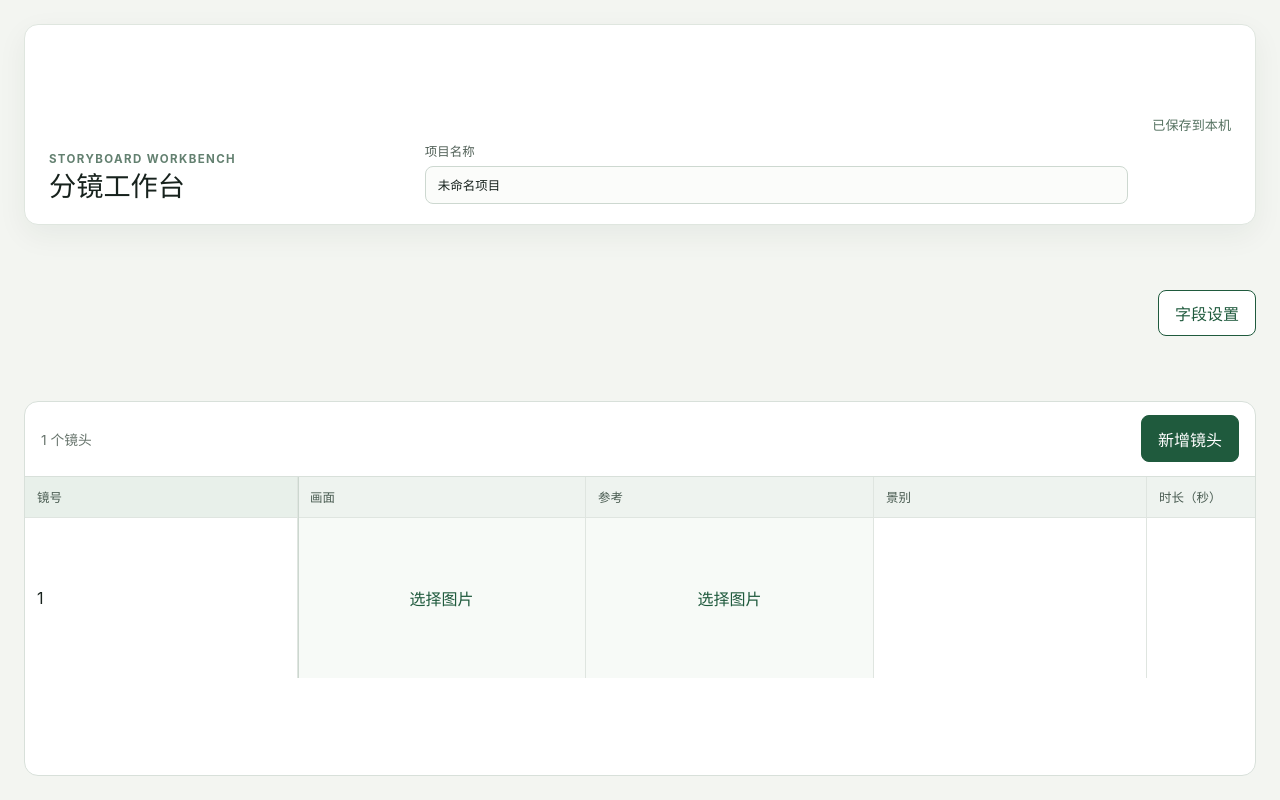
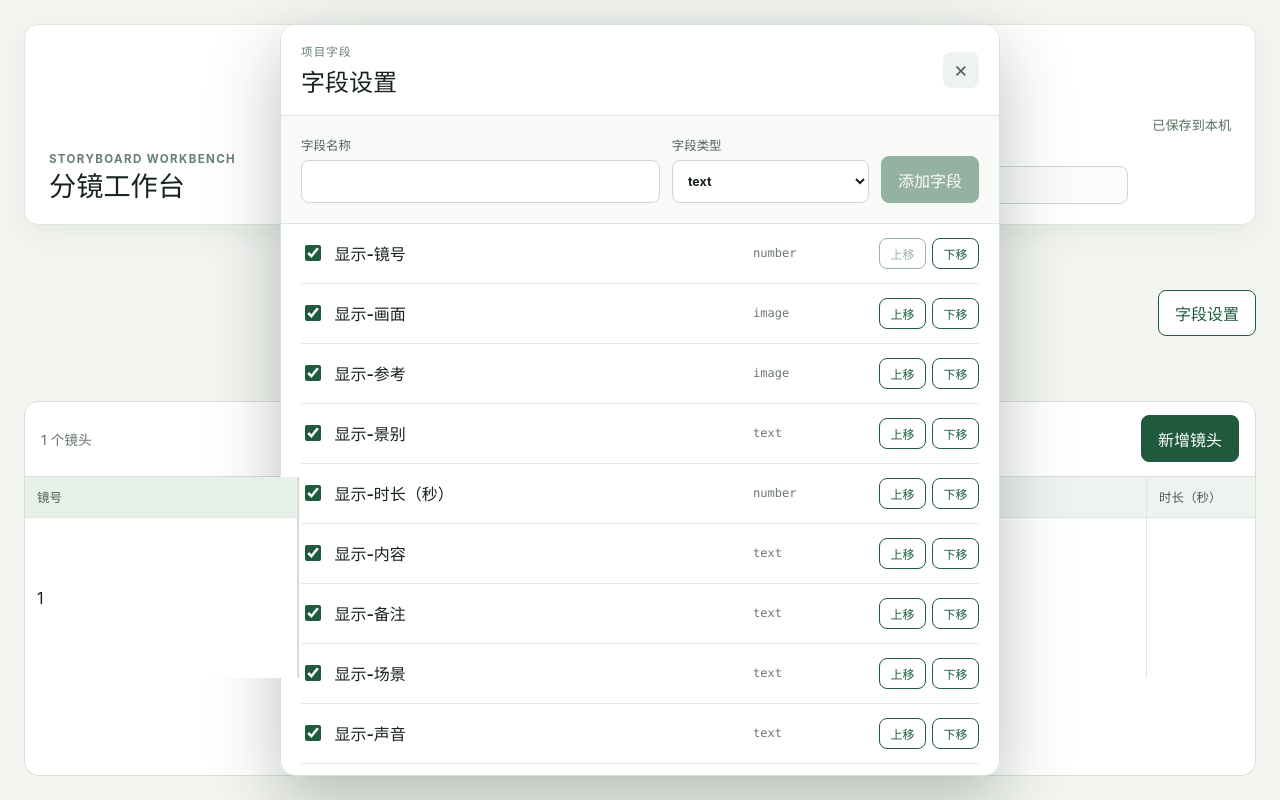
Before and after one commit to 547652023-rgb/fenjing, a React (Vite) app: page / in a window 1280 px wide. Both pictures are taken after a click on the button "字段设置". Built offline with nearby package versions, Linux system fonts and the light colour scheme.

Commit message:
feat: customize storyboard fields

```diff
--- a/src/App.tsx
+++ b/src/App.tsx
@@ -1,4 +1,5 @@
 import { useState } from "react";
+import { FieldSettings } from "./components/FieldSettings";
 import { ProjectHeader } from "./components/ProjectHeader";
 import { StoryboardTable } from "./components/StoryboardTable";
 import { createProject, type StoryboardProject } from "./domain/storyboard";
@@ -8,6 +9,7 @@ export function App() {
   const [project, setProject] = useState<StoryboardProject>(() =>
     loadProject() ?? createProject(),
   );
+  const [showFieldSettings, setShowFieldSettings] = useState(false);
 
   function updateProject(nextProject: StoryboardProject) {
     setProject(nextProject);
@@ -22,9 +24,18 @@ export function App() {
     <main className="workbench-shell">
       <ProjectHeader title={project.title} onTitleChange={updateTitle} />
       <div className="workbench-actions">
-        <button type="button">字段设置</button>
+        <button onClick={() => setShowFieldSettings(true)} type="button">
+          字段设置
+        </button>
       </div>
       <StoryboardTable project={project} onChange={updateProject} />
+      {showFieldSettings ? (
+        <FieldSettings
+          onChange={updateProject}
+          onClose={() => setShowFieldSettings(false)}
+          project={project}
+        />
+      ) : null}
     </main>
   );
 }
--- /dev/null
+++ b/src/components/FieldSettings.tsx
@@ -0,0 +1,157 @@
+import { useState, type FormEvent } from "react";
+import {
+  addField,
+  moveField,
+  toggleFieldVisibility,
+  type CustomFieldType,
+  type StoryboardProject,
+} from "../domain/storyboard";
+
+type FieldSettingsProps = {
+  project: StoryboardProject;
+  onChange: (project: StoryboardProject) => void;
+  onClose: () => void;
+};
+
+const CUSTOM_FIELD_TYPES: CustomFieldType[] = [
+  "text",
+  "number",
+  "date",
+  "singleSelect",
+  "multiSelect",
+  "person",
+];
+
+export function FieldSettings({ project, onChange, onClose }: FieldSettingsProps) {
+  const [fieldName, setFieldName] = useState("");
+  const [fieldType, setFieldType] = useState<CustomFieldType>("text");
+  const [error, setError] = useState("");
+  const orderedFields = [...project.fields].sort((left, right) => left.order - right.order);
+
+  function handleAddField(event: FormEvent<HTMLFormElement>) {
+    event.preventDefault();
+    const label = fieldName.trim();
+    const normalizedLabel = label.normalize("NFKC").toLocaleLowerCase();
+    const duplicateName = project.fields.some(
+      (field) => field.label.trim().normalize("NFKC").toLocaleLowerCase() === normalizedLabel,
+    );
+
+    if (duplicateName) {
+      setError("字段名称已存在");
+      return;
+    }
+
+    try {
+      onChange(addField(project, { label, type: fieldType }));
+      setFieldName("");
+      setError("");
+    } catch (addError) {
+      if (addError instanceof Error && addError.message.includes("already exists")) {
+        setError("字段名称已存在");
+        return;
+      }
+      throw addError;
+    }
+  }
+
+  return (
+    <dialog
+      aria-labelledby="field-settings-title"
+      aria-modal="true"
+      className="field-settings"
+      open
+      onCancel={(event) => {
+        event.preventDefault();
+        onClose();
+      }}
+    >
+      <div className="field-settings__header">
+        <div>
+          <p className="field-settings__eyebrow">项目字段</p>
+          <h2 id="field-settings-title">字段设置</h2>
+        </div>
+        <button
+          aria-label="关闭字段设置"
+          className="field-settings__close"
+          onClick={onClose}
+          type="button"
+        >
+          ×
+        </button>
+      </div>
+
+      <form className="field-settings__form" onSubmit={handleAddField}>
+        <label>
+          字段名称
+          <input
+            aria-describedby={error ? "field-name-error" : undefined}
+            onChange={(event) => {
+              setFieldName(event.target.value);
+              setError("");
+            }}
+            value={fieldName}
+          />
+        </label>
+        <label>
+          字段类型
+          <select
+            onChange={(event) => setFieldType(event.target.value as CustomFieldType)}
+            value={fieldType}
+          >
+            {CUSTOM_FIELD_TYPES.map((type) => (
+              <option key={type} value={type}>
+                {type}
+              </option>
+            ))}
+          </select>
+        </label>
+        <button disabled={!fieldName.trim()} type="submit">
+          添加字段
+        </button>
+        {error ? (
+          <p className="field-settings__error" id="field-name-error" role="alert">
+            {error}
+          </p>
+        ) : null}
+      </form>
+
+      <div className="field-settings__list">
+        {orderedFields.map((field, index) => (
+          <div
+            className="field-settings__row"
+            data-testid={`field-settings-${field.id}`}
+            key={field.id}
+          >
+            <label className="field-settings__visibility">
+              <input
+                checked={field.visible}
+                onChange={(event) =>
+                  onChange(toggleFieldVisibility(project, field.id, event.target.checked))
+                }
+                type="checkbox"
+              />
+              <span>{`显示-${field.label}`}</span>
+            </label>
+            <span className="field-settings__type">{field.type}</span>
+            <div className="field-settings__move">
+              <button
+                disabled={index === 0}
+                onClick={() => onChange(moveField(project, field.id, index - 1))}
+                type="button"
+              >
+                上移
+              </button>
+              <button
+                disabled={index === orderedFields.length - 1}
+                onClick={() => onChange(moveField(project, field.id, index + 1))}
+                type="button"
+              >
+                下移
+              </button>
+            </div>
+          </div>
+        ))}
+      </div>
+    </dialog>
+  );
+}
--- a/src/styles.css
+++ b/src/styles.css
@@ -15,7 +15,8 @@ body {
 }
 
 button,
-input {
+input,
+select {
   font: inherit;
 }
 
@@ -30,6 +31,11 @@ button {
 
 button:hover {
   background: #184a32;
+}
+
+button:disabled {
+  cursor: not-allowed;
+  opacity: 0.45;
 }
 
 .workbench-shell {
@@ -257,3 +263,161 @@ button:hover {
 .storyboard-table tr:last-child td {
   border-bottom: 0;
 }
+
+.field-settings {
+  position: fixed;
+  inset: 1.5rem 0 auto;
+  width: min(720px, calc(100vw - 3rem));
+  max-height: calc(100vh - 3rem);
+  margin: auto;
+  border: 1px solid #d8e0da;
+  border-radius: 16px;
+  padding: 0;
+  color: #17221d;
+  background: #fff;
+  box-shadow: 0 24px 70px rgb(15 35 24 / 28%);
+  overflow: auto;
+}
+
+.field-settings::backdrop {
+  background: rgb(19 35 26 / 45%);
+}
+
+.field-settings__header {
+  position: sticky;
+  top: 0;
+  z-index: 1;
+  display: flex;
+  justify-content: space-between;
+  align-items: center;
+  padding: 1.1rem 1.25rem;
+  border-bottom: 1px solid #dfe6df;
+  background: #fff;
+}
+
+.field-settings__header h2,
+.field-settings__header p {
+  margin: 0;
+}
+
+.field-settings__eyebrow {
+  margin-bottom: 0.25rem !important;
+  color: #638070;
+  font-size: 0.72rem;
+  font-weight: 700;
+  letter-spacing: 0.1em;
+}
+
+.field-settings__close {
+  width: 2.25rem;
+  height: 2.25rem;
+  border-color: transparent;
+  padding: 0;
+  color: #526158;
+  background: #eef3ef;
+  font-size: 1.35rem;
+  line-height: 1;
+}
+
+.field-settings__close:hover {
+  color: #fff;
+}
+
+.field-settings__form {
+  display: grid;
+  grid-template-columns: minmax(0, 1fr) minmax(150px, 0.55fr) auto;
+  gap: 0.75rem;
+  align-items: end;
+  padding: 1.25rem;
+  border-bottom: 1px solid #dfe6df;
+  background: #f7faf7;
+}
+
+.field-settings__form label {
+  display: grid;
+  gap: 0.35rem;
+  color: #526158;
+  font-size: 0.78rem;
+  font-weight: 700;
+}
+
+.field-settings__form input,
+.field-settings__form select {
+  width: 100%;
+  min-height: 2.7rem;
+  border: 1px solid #cdd8d0;
+  border-radius: 8px;
+  padding: 0.55rem 0.7rem;
+  color: #17221d;
+  background: #fff;
+}
+
+.field-settings__form input:focus,
+.field-settings__form select:focus {
+  outline: 2px solid #69a881;
+  outline-offset: -2px;
+}
+
+.field-settings__error {
+  grid-column: 1 / -1;
+  margin: 0;
+  color: #a12c26;
+  font-size: 0.8rem;
+}
+
+.field-settings__list {
+  display: grid;
+  padding: 0 1.25rem 1.25rem;
+}
+
+.field-settings__row {
+  display: grid;
+  grid-template-columns: minmax(0, 1fr) 110px auto;
+  gap: 1rem;
+  align-items: center;
+  min-height: 3.75rem;
+  border-bottom: 1px solid #e6ebe7;
+}
+
+.field-settings__visibility {
+  display: flex;
+  gap: 0.65rem;
+  align-items: center;
+  min-width: 0;
+  font-weight: 600;
+}
+
+.field-settings__visibility span {
+  overflow: hidden;
+  text-overflow: ellipsis;
+  white-space: nowrap;
+}
+
+.field-settings__visibility input {
+  width: 1rem;
+  height: 1rem;
+  accent-color: #1f5a3d;
+}
+
+.field-settings__type {
+  color: #6b786f;
+  font-family: ui-monospace, SFMono-Regular, Menlo, monospace;
+  font-size: 0.75rem;
+}
+
+.field-settings__move {
+  display: flex;
+  gap: 0.4rem;
+}
+
+.field-settings__move button {
+  padding: 0.4rem 0.65rem;
+  color: #1f5a3d;
+  background: #fff;
+  font-size: 0.75rem;
+}
+
+.field-settings__move button:hover:not(:disabled) {
+  color: #fff;
+  background: #1f5a3d;
+}
```
Also changed, not shown: 2 other files (tests, documents, lock files or other folders).
